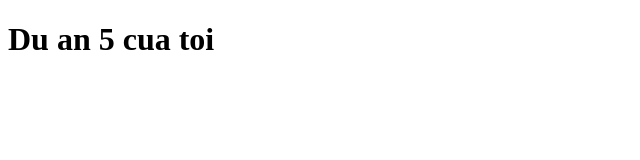
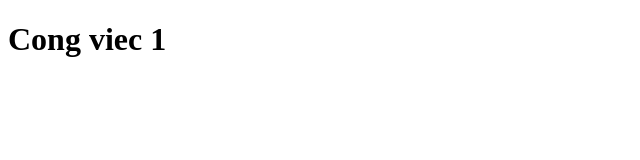
Before and after one commit to huymoitapcode/duan5, a plain HTML site: page index.html in a window 1280 px wide. Shown: the whole page, without its empty margins (0-640 px from the left). Drawn offline with Linux system fonts and the light colour scheme.

Commit message:
1.cong viec 1 commit lan 1

```diff
--- a/index.html
+++ b/index.html
@@ -6,6 +6,6 @@
     <title>Du an 5</title>
   </head>
   <body>
-    <h1>Du an 5 cua toi</h1>
+    <h1>Cong viec 1</h1>
   </body>
 </html>
```
